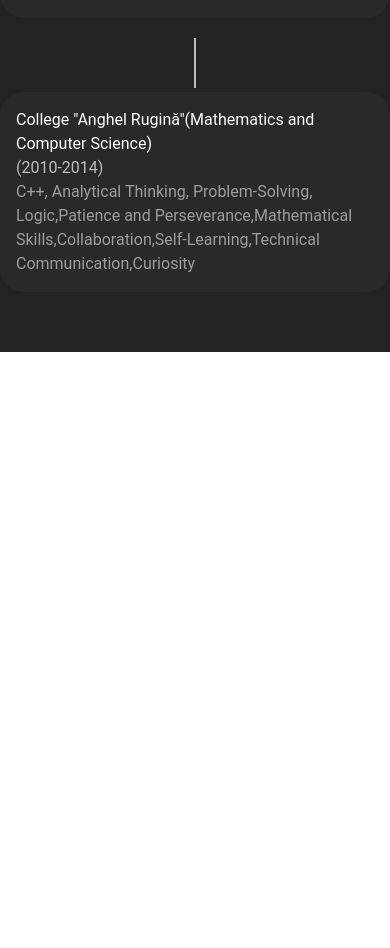
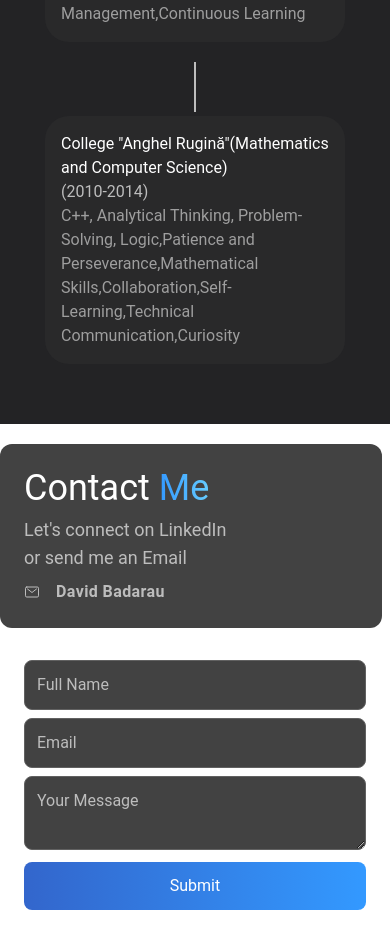
Before and after one commit to BadarauDavid/Portfolio, a React (Create React App) app in the folder frontend/: page / in a window 390 px wide. Shown: the part 3147-4095 px from the top of the page. Before the commit the page ends 3499 px from the top, so only its background shows below. Built offline with nearby package versions, Linux system fonts and the light colour scheme.

Commit message:
contact section

```diff
--- a/frontend/src/App.js
+++ b/frontend/src/App.js
@@ -4,6 +4,7 @@ import Hero from "./components/Hero";
 import About from "./components/About";
 import Work from "./components/Work";
 import Education from "./components/Education";
+import Contact from "./components/Contact";
 
 function App() {
   const [theme, setTheme] = useState(
@@ -85,6 +86,7 @@ function App() {
       <About />
       <Work/>
       <Education/>
+      <Contact />
     </div>
   );
 }
--- /dev/null
+++ b/frontend/src/components/Contact.jsx
@@ -0,0 +1,64 @@
+export default function Contact() {
+  return (
+    <div className="flext justify-center my-5 h-full sm:h-[70vh] items-center">
+      <div className="max-w-[1200px] mx-auto">
+        <div className="grid grid-cols-1 md:grid-cols-2">
+          <div className="p-6 mr-2 bg-gray-800 rounded-xl flex flex-col justify-around ">
+            <h1 className="text-4xl sm:text-5xl text-white">
+              Contact <span>Me</span>
+            </h1>
+            <p className="text-normal text-lg text-gray-400 mt-2">
+              Let's connect on LinkedIn <br /> or send me an Email
+            </p>
+
+            <div className="flex items-center mt-2 text-gray-400">
+              <ion-icon name="mail-outline"></ion-icon>
+              <div className="ml-4 text-md tracking-wide font-semibold w-40">
+                <p>David Badarau</p>
+              </div>
+            </div>
+          </div>
+          <form
+              action=""
+              method="post"
+              className="p-6 flex flex-col justify-center max-w-[700px]"
+            >
+              <div className="flex flex-col">
+                <input
+                  type="name"
+                  name="name"
+                  id="name"
+                  placeholder="Full Name"
+                  className="w-100 mt-2 p-3 rounded-lg bg-gray-800 border border-gray-700 text-white"
+                ></input>
+              </div>
+
+              <div className="flex flex-col">
+                <input
+                  type="email"
+                  name="email"
+                  id="email"
+                  placeholder="Email"
+                  className="w-100 mt-2 p-3 rounded-lg bg-gray-800 border border-gray-700 text-white"
+                ></input>
+              </div>
+
+              <div className="flex flex-col">
+                <textarea
+                  name="message"
+                  id="message"
+                  placeholder="Your Message"
+                  className="w-100 mt-2 p-3 rounded-lg bg-gray-800 border border-gray-700 text-white"
+                ></textarea>
+              </div>
+
+              <button
+                type="submit"
+                className="md:w-32 bg-primary-color text-white py-3 px-6 rounded-lg mt-3"
+              >Submit</button>
+            </form>
+        </div>
+      </div>
+    </div>
+  );
+}
--- a/frontend/src/components/Education.jsx
+++ b/frontend/src/components/Education.jsx
@@ -5,7 +5,7 @@ export default function Education() {
         My <span>Education</span>
       </h2>
 
-      <div className="mb-[20px] text-white relative bg-gray-800/20 p-4 rounded-3xl max-w-[600px] mx-auto">
+      <div className="mb-[20px] text-white relative bg-gray-800/20 p-4 rounded-3xl max-w-[300px] sm:max-w-[600px] mx-auto">
         <p>CodeCool(FullStack)</p>
         <p className="text-gray-400 ">(2022-2023) </p>
         <p className="text-gray-500 ">
@@ -17,7 +17,7 @@ export default function Education() {
 
       <div className="h-[50px] w-[2px] bg-gray-400 relative my-1 mx-auto"></div>
 
-      <div className="mb-[20px] text-white relative bg-gray-800/20 p-4 rounded-3xl max-w-[600px] mx-auto">
+      <div className="mb-[20px] text-white relative bg-gray-800/20 p-4 rounded-3xl max-w-[300px] sm:max-w-[600px] mx-auto">
         <p>University „Alexandru Ioan Cuza”(Management)</p>
         <p className="text-gray-400 ">(2019-Present) </p>
         <p className="text-gray-500 ">
@@ -30,7 +30,7 @@ export default function Education() {
 
       <div className="h-[50px] w-[2px] bg-gray-400 relative my-1 mx-auto"></div>
 
-      <div className="mb-[20px] text-white relative bg-gray-800/20 p-4 rounded-3xl max-w-[600px] mx-auto">
+      <div className="mb-[20px] text-white relative bg-gray-800/20 p-4 rounded-3xl max-w-[300px] sm:max-w-[600px] mx-auto">
         <p>College "Anghel Rugină"(Mathematics and Computer Science)</p>
         <p className="text-gray-400 ">(2010-2014)</p>
         <p className="text-gray-500 ">
```
